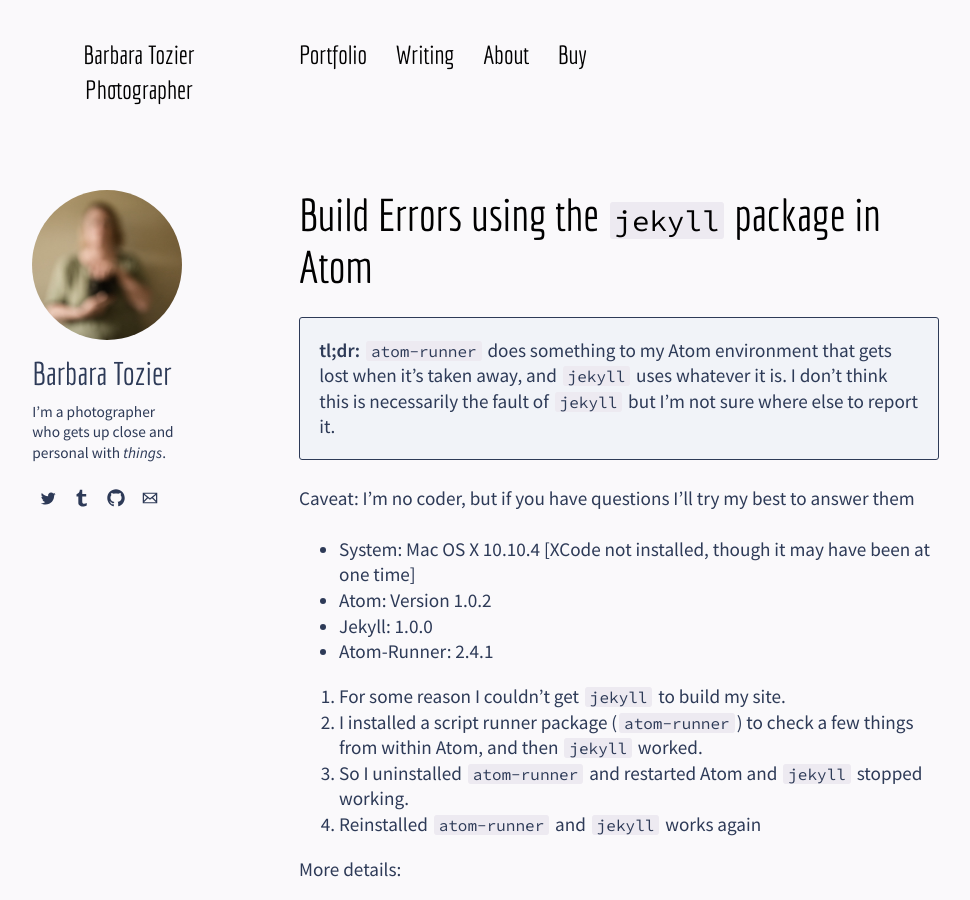
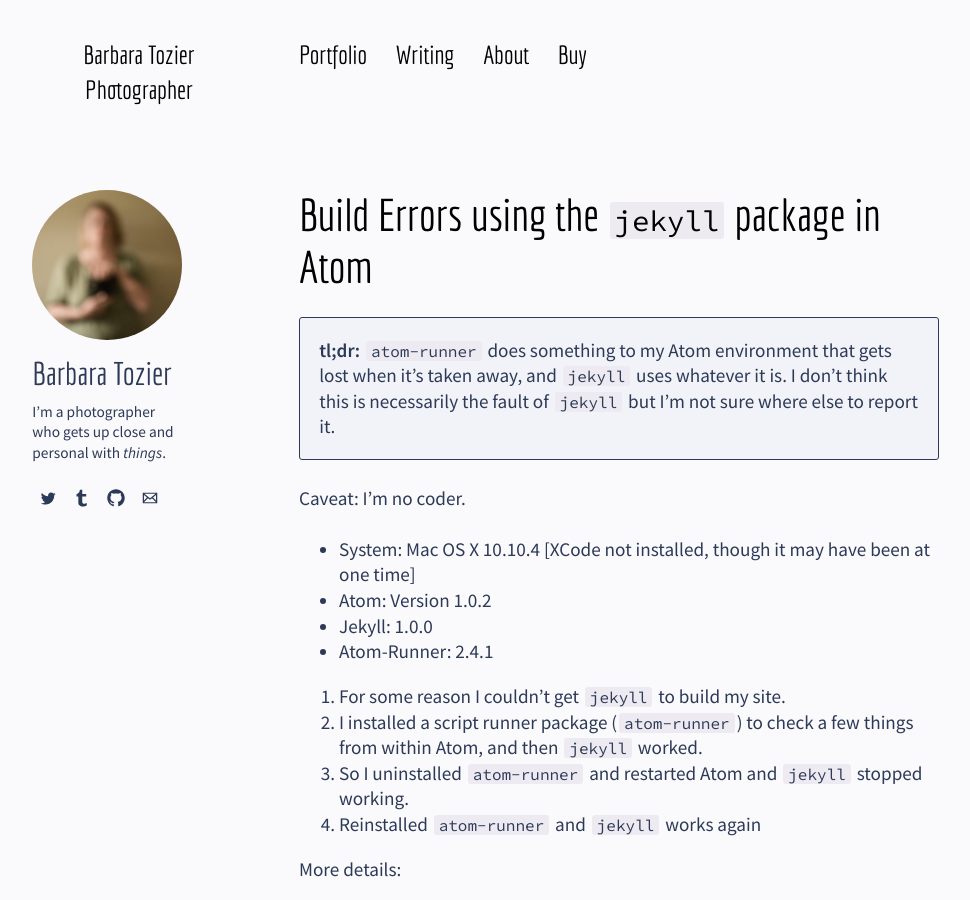
Before and after one commit to logista/btsite, a Jekyll site: the page built from _posts/2015-07-31-using-the-jekyll-package-in-atom.md, in a window 1280 px wide and 900 px high. Shown: the whole window, without its empty margins (21-991 px from the left). Built offline with Jekyll 4.4.1, drawn with Linux system fonts in a browser that asks for light colours; nearby versions of some CDN libraries.

Commit message:
decoration and rationalizing

```diff
--- a/_posts/2015-07-31-using-the-jekyll-package-in-atom.md
+++ b/_posts/2015-07-31-using-the-jekyll-package-in-atom.md
@@ -9,7 +9,7 @@ excerpt: "`atom-runner` does something to my Atom environment that gets lost whe
 **tl;dr:**  `atom-runner` does something to my Atom environment that gets lost when it's taken away, and `jekyll` uses whatever it is. I don't think this is necessarily the fault of `jekyll` but I'm not sure where else to report it.
 {: .acn}
 
-Caveat: I'm no coder, but if you have questions I'll try my best to answer them
+Caveat: I'm no coder.
 
 - System: Mac OS X 10.10.4 [XCode not installed, though it may have been at one time]
 - Atom: Version 1.0.2
```
Also changed, not shown: _includes/_gallery-nav.html (added, +26 -0 lines), _layouts/gallerypage.html (+1 -26 lines).
